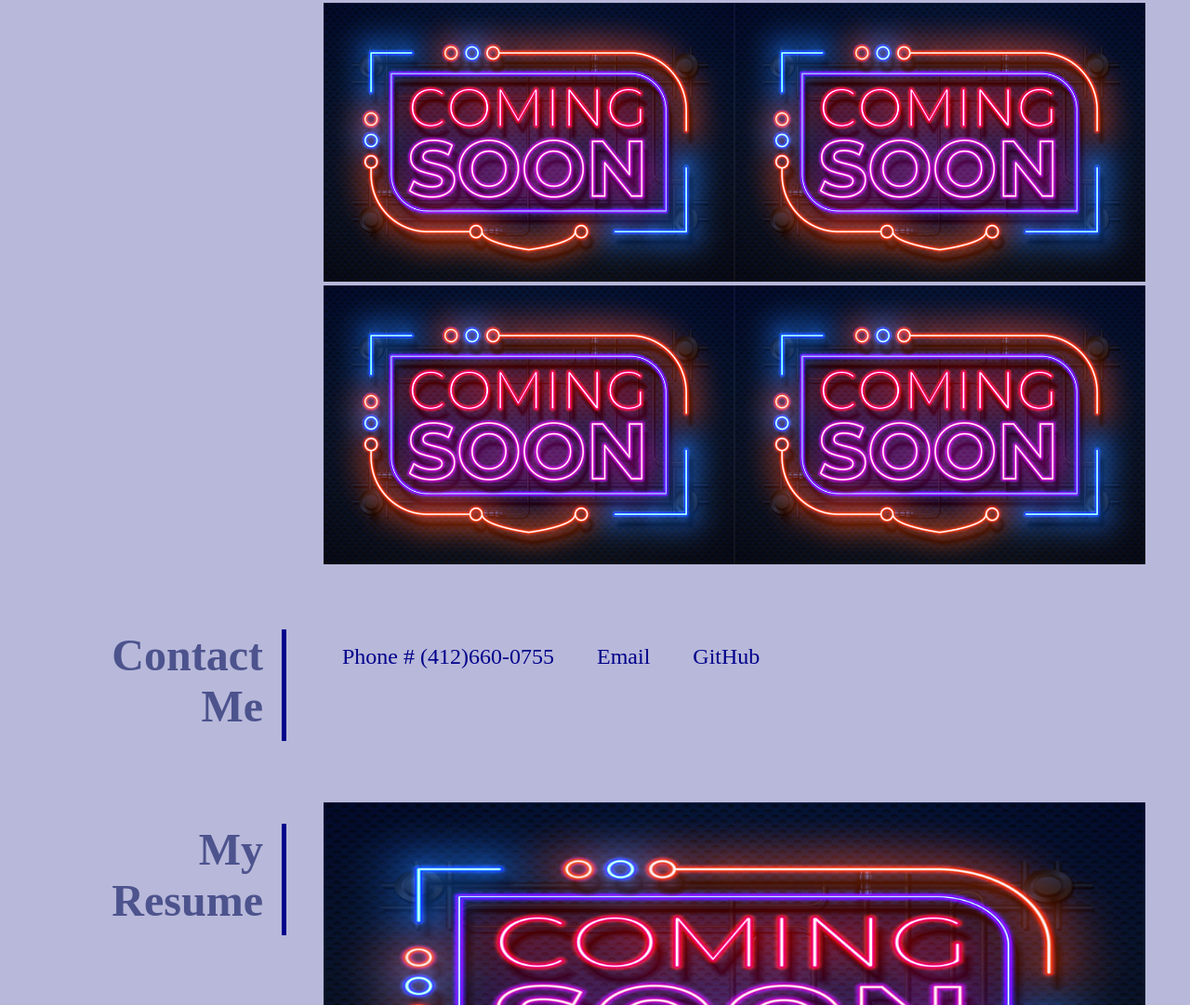
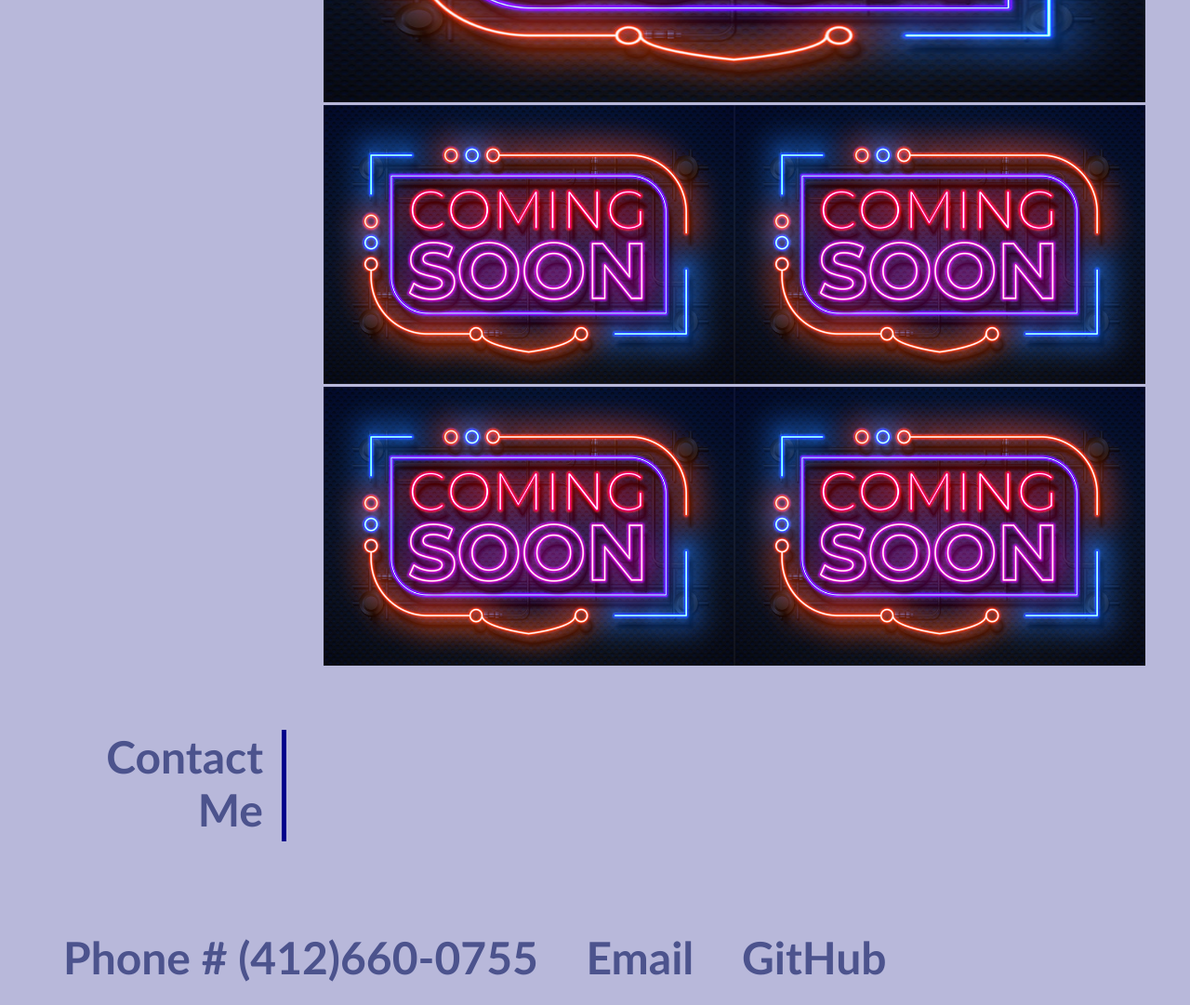
Before and after one commit to matthewvandevort/Portfolio, a plain HTML site: page index.html in a window 1280 px wide. Shown: the part 1164-2245 px from the top of the page at 93% size. Drawn offline with Linux system fonts and the light colour scheme.

Commit message:
added font family

```diff
--- a/assets/style.css
+++ b/assets/style.css
@@ -1,3 +1,7 @@
+
+* {
+    font-family: 'Gill Sans', 'Gill Sans MT', Calibri, 'Trebuchet MS', sans-serif;
+}
 /* These are styles for tags */
 body {
     background-color: rgb(184, 184, 218);
@@ -5,7 +9,7 @@ body {
 
 a {
     text-decoration: none;
-    color: darkblue;
+    color: rgb(76, 83, 141);
 }
 
 h1{
@@ -14,8 +18,9 @@ h1{
 }
 
 li {
+    font-weight: bolder;
     display: inline;
-    font-size: x-large;
+    font-size: xxx-large;
     padding: 20px;
 }
 
--- a/index.html
+++ b/index.html
@@ -76,7 +76,7 @@
                         Contact <br> Me
                     </h1>
                 </div>
-                <div >
+                <div class="content">
                     <!-- links to my various contact info -->
                     <ul class="link">
                         <li>
@@ -86,9 +86,10 @@
                             <a class="info" href="vandevortmatthew@gmail.com">Email</a>
                         </li>
                         <li>
-                            <a class="info" href="https://github.com/matthewvandevort">GitHub<a/>
+                            <a class="info" href="https://github.com/matthewvandevort">GitHub</a>
                             </li>
                         </ul>
+                </div>
             </section>
             <!-- Container housing my future Resume -->
             <section class="resume-container">
```
Lines whose indentation alone changed are shown as unchanged.
